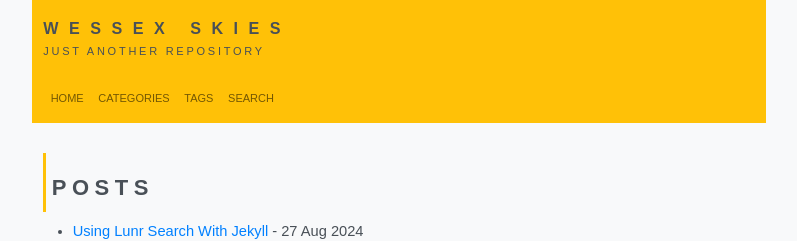
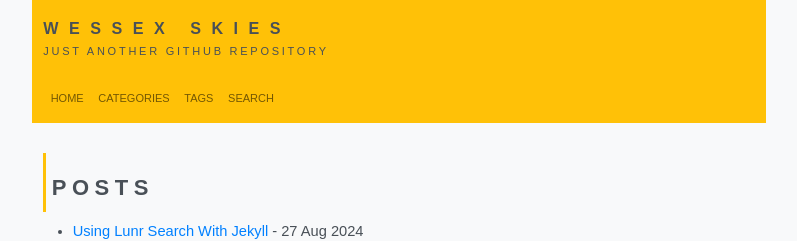
Before and after one commit to Wessex-Skies/wessex-skies.github.io, a Jekyll site: the page built from index.html, in a window 1280 px wide. Shown: the top 241 px of the page, without its empty margins (241-1038 px from the left). Built offline with Jekyll 4.4.1, drawn with Linux system fonts in a browser that asks for light colours; some web fonts are replaced.

Commit message:
automated: 2024-08-28-1819

```diff
--- a/_config.yml
+++ b/_config.yml
@@ -1,7 +1,7 @@
 # _config.yml
 #
 title: Wessex Skies
-strap_line: Just another repository
+strap_line: Just another Github repository
 
 baseurl: ""
 url: "https://wessex-skies.github.io/"
```
